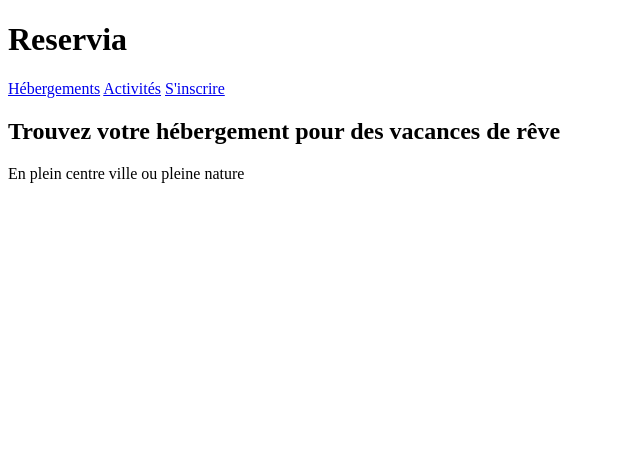
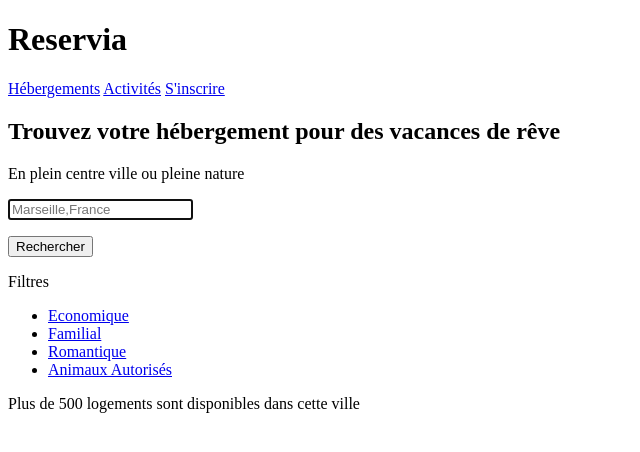
Before and after one commit to tison1405/DamienTison-2-18012021, a plain HTML site: page Header.html in a window 1280 px wide. Shown: the whole page, without its empty margins (0-640 px from the left). Drawn offline with Linux system fonts and the light colour scheme.

Commit message:
rechercher et filtres

```diff
--- a/Header.html
+++ b/Header.html
@@ -7,12 +7,31 @@
 	<body>
         <header>
             <h1>Reservia</h1>
+
             <a href="#">Hébergements</a>
             <a href="#">Activités</a>
             <a href="#">S'inscrire</a>
+
             <h2>Trouvez votre hébergement pour des vacances de rêve</h2>
             <p>En plein centre ville ou pleine nature</p>
+
+            <form method="POST" action="#">
+                <p><input type="text" name="rechercher" placeholder="Marseille,France" autofocus/></p>
+                <input type="submit" value="Rechercher">
+            </form>
         </header>
+
+        <section>
+            <P>Filtres</P>
+                <ul>
+                    <li><a href="#">Economique</a></li>
+                    <li><a href="#">Familial</a></li>
+                    <li><a href="#">Romantique</a></li>
+                    <li><a href="#">Animaux Autorisés</a></li>
+                </ul>
+        </section>
+
+        <p>Plus de 500 logements sont disponibles dans cette ville</p>
 
 	</body>
 </html>
```
